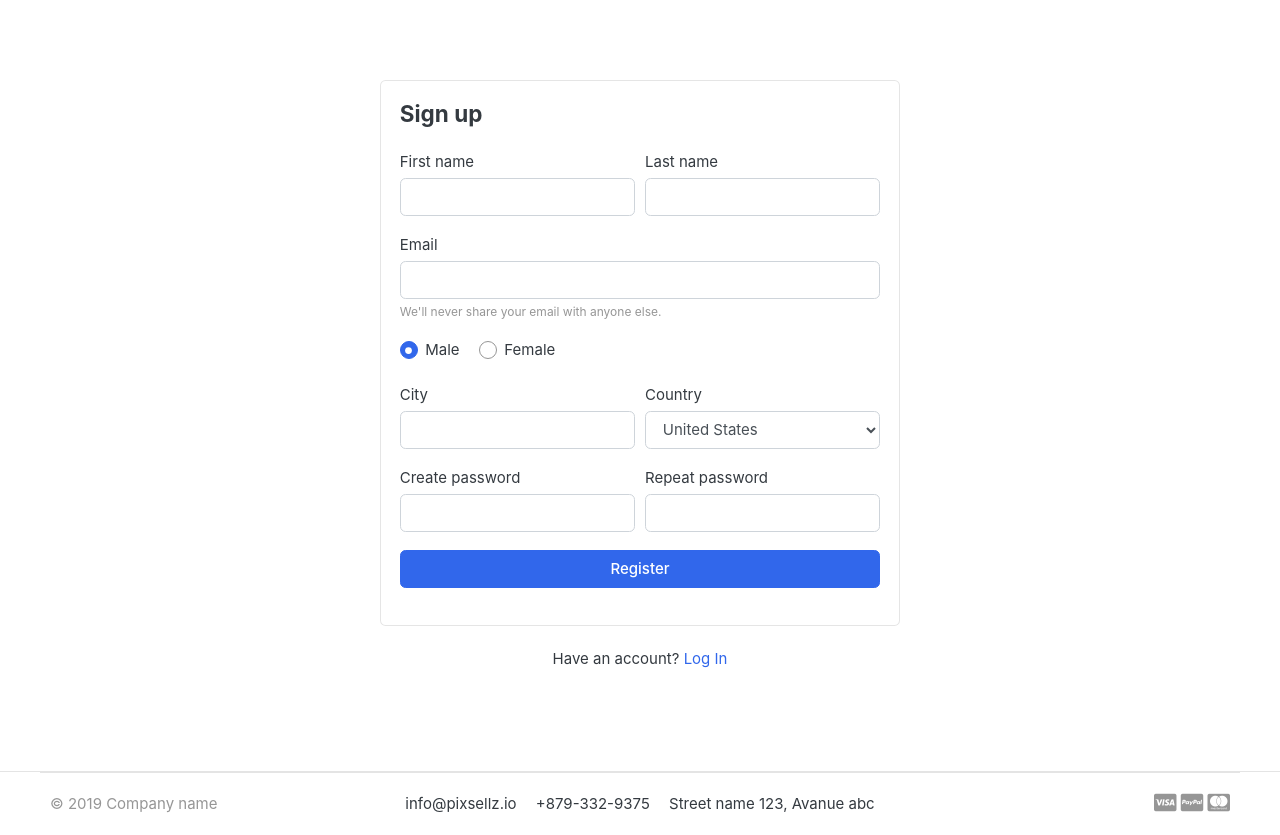
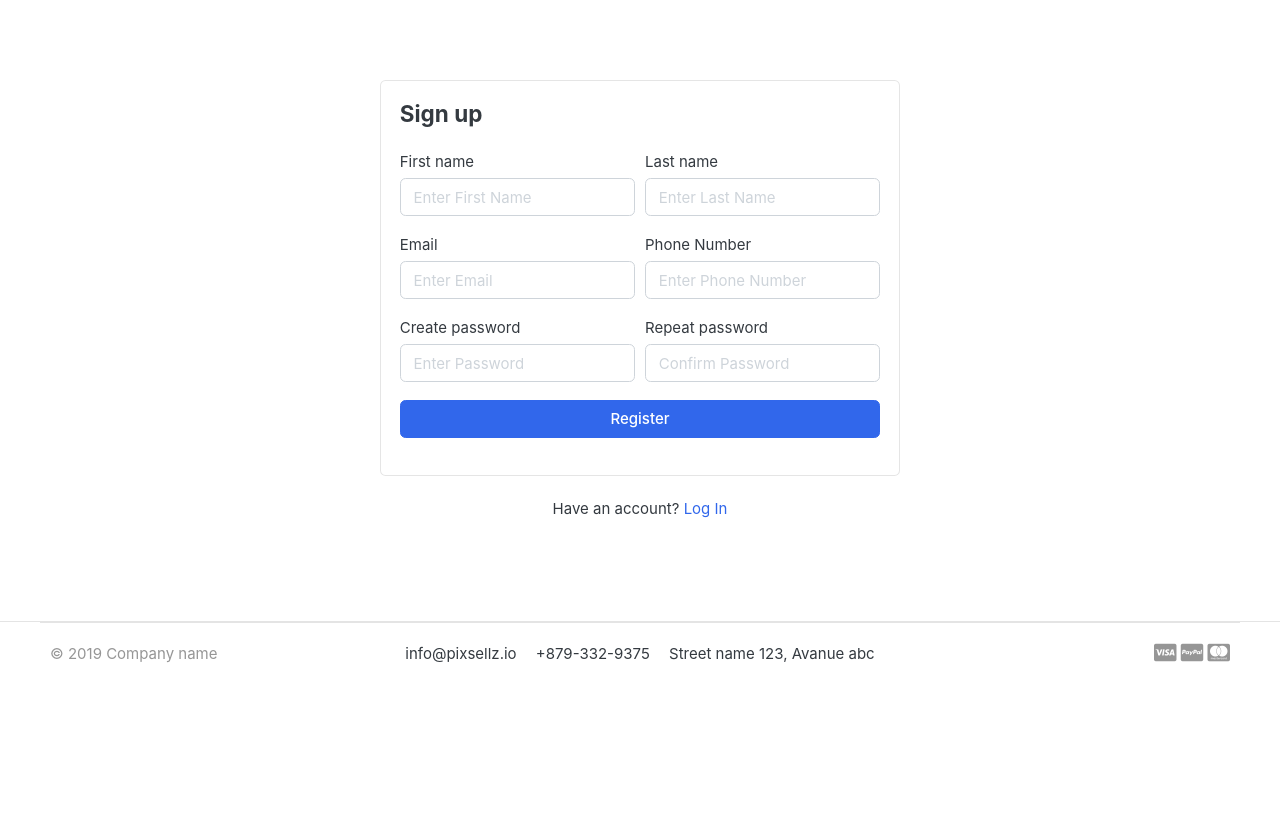
Before and after one commit to Mirzohidpy/django-ecommerce, a Django app: page /members/register/ in a window 1280 px wide. Shown: the part 118-953 px from the top of the page. After the commit the page ends 781 px from the top, so only its background shows below. Run offline with Django 4.2, Linux system fonts and the light colour scheme; data that the repository does not hold is empty; some libraries are stand-ins or nearby versions; some web fonts are replaced.

Commit message:
forms added to members app

```diff
--- a/members/forms.py
+++ b/members/forms.py
@@ -3,9 +3,24 @@ from .models import Member
 
 
 class RegisterForm(forms.ModelForm):
-    password = forms.CharField(widget=forms.PasswordInput)
-    confirm_password = forms.CharField(widget=forms.PasswordInput)
+    password = forms.CharField(widget=forms.PasswordInput(attrs={
+        'class': 'form-control',
+        'placeholder': 'Enter Password'
+    }))
+    confirm_password = forms.CharField(widget=forms.PasswordInput(attrs={
+        'class': 'form-control',
+        'placeholder': 'Confirm Password'
+    }))
 
     class Meta:
         model = Member
-        fields = ['email', 'first_name', 'last_name', 'password']
+        fields = ['email', 'first_name', 'last_name', 'phone_number', 'password']
+
+    def __init__(self, *args, **kwargs):
+        super(RegisterForm, self).__init__(*args, **kwargs)
+        self.fields['first_name'].widget.attrs['placeholder'] = 'Enter First Name'
+        self.fields['last_name'].widget.attrs['placeholder'] = 'Enter Last Name'
+        self.fields['email'].widget.attrs['placeholder'] = 'Enter Email'
+        self.fields['phone_number'].widget.attrs['placeholder'] = 'Enter Phone Number'
+        for field in self.fields:
+            self.fields[field].widget.attrs['class'] = 'form-control'
--- a/templates/members/register.html
+++ b/templates/members/register.html
@@ -7,57 +7,36 @@
         <div class="card mx-auto" style="max-width:520px; margin-top:40px;">
             <article class="card-body">
                 <header class="mb-4"><h4 class="card-title">Sign up</h4></header>
-                <form>
+                <form action="{% url 'register' %}" method="post">
+                    {% csrf_token %}
                     <div class="form-row">
                         <div class="col form-group">
                             <label>First name</label>
-                            <input type="text" class="form-control" placeholder="">
+                            {{ form.first_name }}
                         </div> <!-- form-group end.// -->
                         <div class="col form-group">
                             <label>Last name</label>
-                            <input type="text" class="form-control" placeholder="">
+                            {{ form.last_name }}
                         </div> <!-- form-group end.// -->
-                    </div> <!-- form-row end.// -->
-                    <div class="form-group">
-                        <label>Email</label>
-                        <input type="email" class="form-control" placeholder="">
-                        <small class="form-text text-muted">We'll never share your email with anyone else.</small>
-                    </div> <!-- form-group end.// -->
-                    <div class="form-group">
-                        <label class="custom-control custom-radio custom-control-inline">
-                            <input class="custom-control-input" checked="" type="radio" name="gender" value="option1">
-                            <span class="custom-control-label"> Male </span>
-                        </label>
-                        <label class="custom-control custom-radio custom-control-inline">
-                            <input class="custom-control-input" type="radio" name="gender" value="option2">
-                            <span class="custom-control-label"> Female </span>
-                        </label>
-                    </div> <!-- form-group end.// -->
+                    </div> <!-- form-row end.// --><!-- form-group end.// -->
                     <div class="form-row">
                         <div class="form-group col-md-6">
-                            <label>City</label>
-                            <input type="text" class="form-control">
+                            <label>Email</label>
+                            {{ form.email }}
                         </div> <!-- form-group end.// -->
                         <div class="form-group col-md-6">
-                            <label>Country</label>
-                            <select id="inputState" class="form-control">
-                                <option> Choose...</option>
-                                <option>Uzbekistan</option>
-                                <option>Russia</option>
-                                <option selected="">United States</option>
-                                <option>India</option>
-                                <option>Afganistan</option>
-                            </select>
+                            <label>Phone Number</label>
+                            {{ form.phone_number }}
                         </div> <!-- form-group end.// -->
                     </div> <!-- form-row.// -->
                     <div class="form-row">
                         <div class="form-group col-md-6">
                             <label>Create password</label>
-                            <input class="form-control" type="password">
+                            {{ form.password }}
                         </div> <!-- form-group end.// -->
                         <div class="form-group col-md-6">
                             <label>Repeat password</label>
-                            <input class="form-control" type="password">
+                            {{ form.confirm_password  }}
                         </div> <!-- form-group end.// -->
                     </div>
                     <div class="form-group">
```
